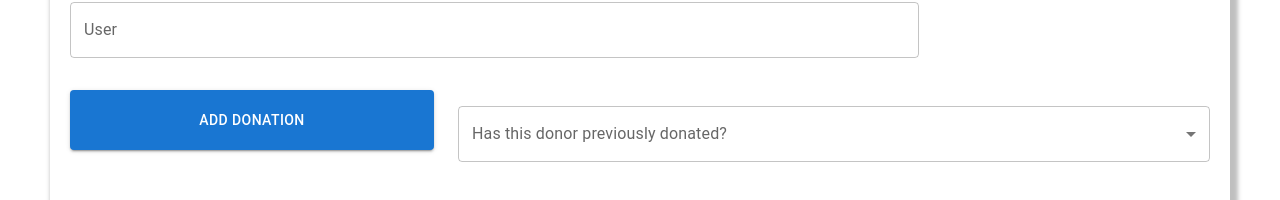
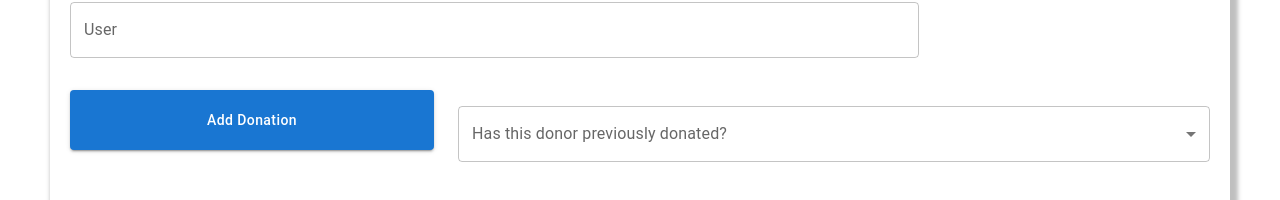
Before and after one commit to hack4impact-utk/mission-of-hope, a Next.js app: page /item/add in a window 1280 px wide. Shown: the part 684-884 px from the top of the page. Built offline with nearby package versions, Linux system fonts and the light colour scheme.

Commit message:
Adjust button height and add font size to submit button

```diff
--- a/src/app/item/add/page.tsx
+++ b/src/app/item/add/page.tsx
@@ -117,7 +117,7 @@ const AddDonationForm = () => {
               variant="contained"
               color="primary"
               fullWidth // This makes the button take the full width of its container
-              style={{ height: '60px' }} // Adjust the height as needed to match the TextField components
+              style={{ height: '60px', textTransform: 'none' }} // Adjust the height as needed to match the TextField components
               className="submit-button"
             >
               Add Donation
--- a/src/app/item/add/styles.css
+++ b/src/app/item/add/styles.css
@@ -1,7 +1,7 @@
+@import url('https://fonts.googleapis.com/css2?family=Inter:wght@100..900&display=swap');
 * {
   padding: 0;
   margin: 0;
-
   font-family: 'Inter';
 }
 
@@ -35,6 +35,7 @@
 .submit-button {
   padding: 10px;
   margin-top: 15px;
+  font-size: large;
   background-color: rgba(55, 149, 65, 0.8);
   color: white;
   cursor: pointer;
```
